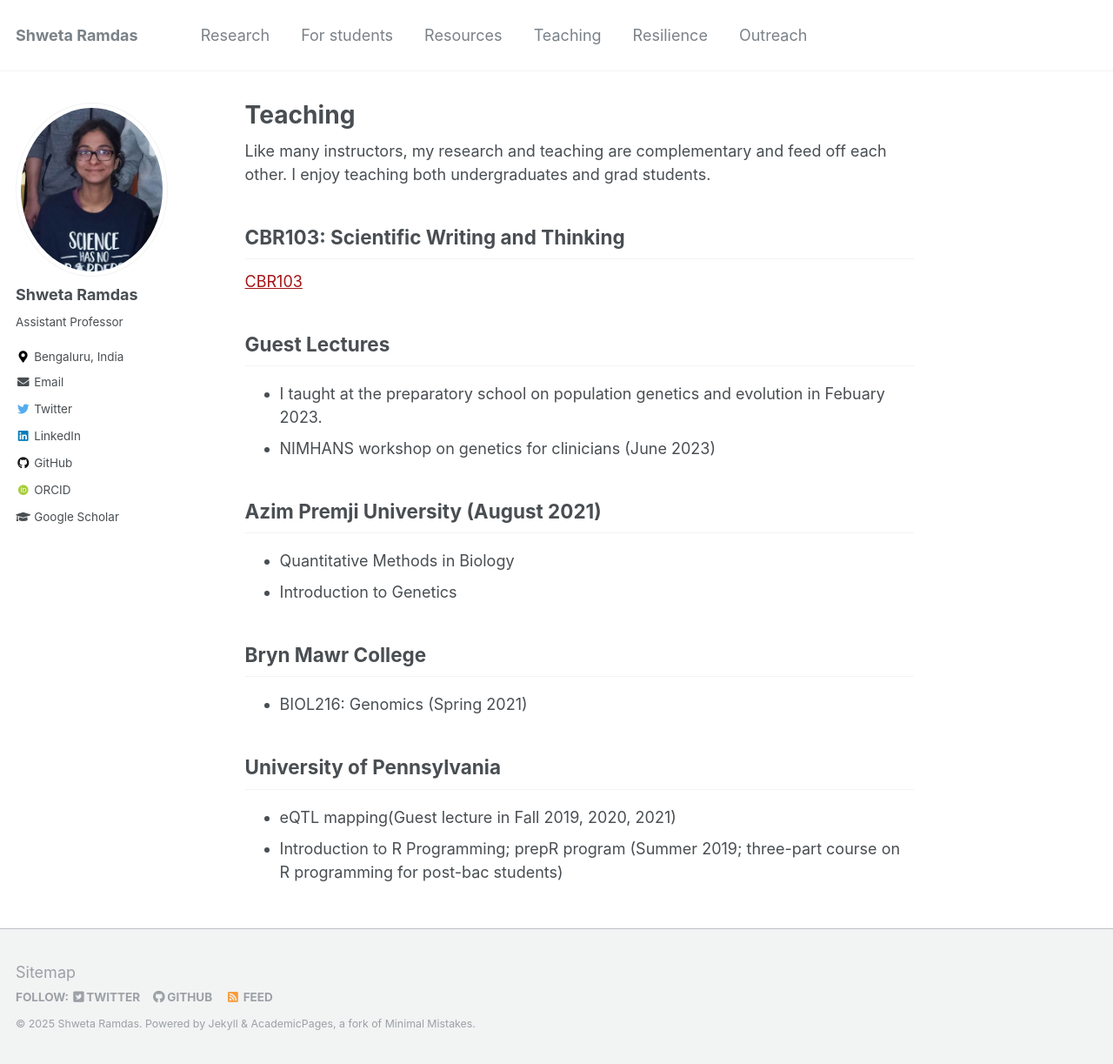
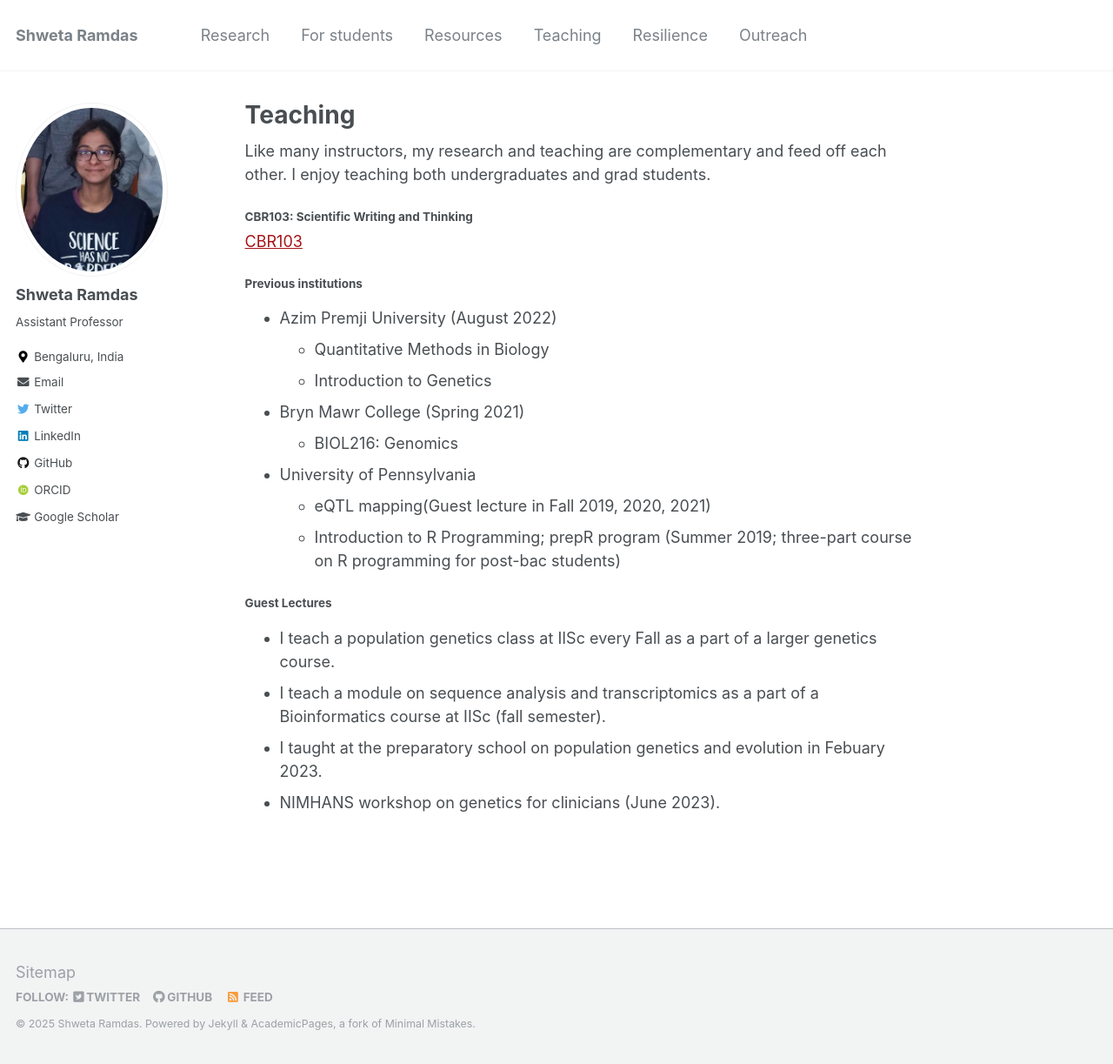
Before and after one commit to shwetaramdas/shwetaramdas.github.io, a Jekyll site: the page built from _pages/teaching.md, in a window 1280 px wide and 1223 px high. Shown: the whole window at 87% size. Built offline with Jekyll 4.4.1, drawn with Linux system fonts in a browser that asks for light colours; some web fonts are replaced.

Commit message:
Update teaching.md
Up

```diff
--- a/_pages/teaching.md
+++ b/_pages/teaching.md
@@ -5,20 +5,23 @@ title: "Teaching"
 
 Like many instructors, my research and teaching are complementary and feed off each other. I enjoy teaching both undergraduates and grad students.
 
-## CBR103: Scientific Writing and Thinking
+#### CBR103: Scientific Writing and Thinking
 [CBR103](cbr103.md)
 
-## Guest Lectures
+#### Previous institutions
+* Azim Premji University (August 2022)
+    * Quantitative Methods in Biology
+    * Introduction to Genetics
+
+* Bryn Mawr College (Spring 2021)
+    * BIOL216: Genomics
+
+* University of Pennsylvania
+    * eQTL mapping(Guest lecture in Fall 2019, 2020, 2021)
+    * Introduction to R Programming; prepR program (Summer 2019; three-part course on R programming for post-bac students)
+
+#### Guest Lectures
+* I teach a population genetics class at IISc every Fall as a part of a larger genetics course.
+* I teach a module on sequence analysis and transcriptomics as a part of a Bioinformatics course at IISc (fall semester).
 * I taught at the preparatory school on population genetics and evolution in Febuary 2023.
-* NIMHANS workshop on genetics for clinicians (June 2023)
-
-## Azim Premji University (August 2021)
-* Quantitative Methods in Biology
-* Introduction to Genetics
-
-## Bryn Mawr College
-* BIOL216: Genomics (Spring 2021)
-
-## University of Pennsylvania
-* eQTL mapping(Guest lecture in Fall 2019, 2020, 2021)
-* Introduction to R Programming; prepR program (Summer 2019; three-part course on R programming for post-bac students)
+* NIMHANS workshop on genetics for clinicians (June 2023).
```
